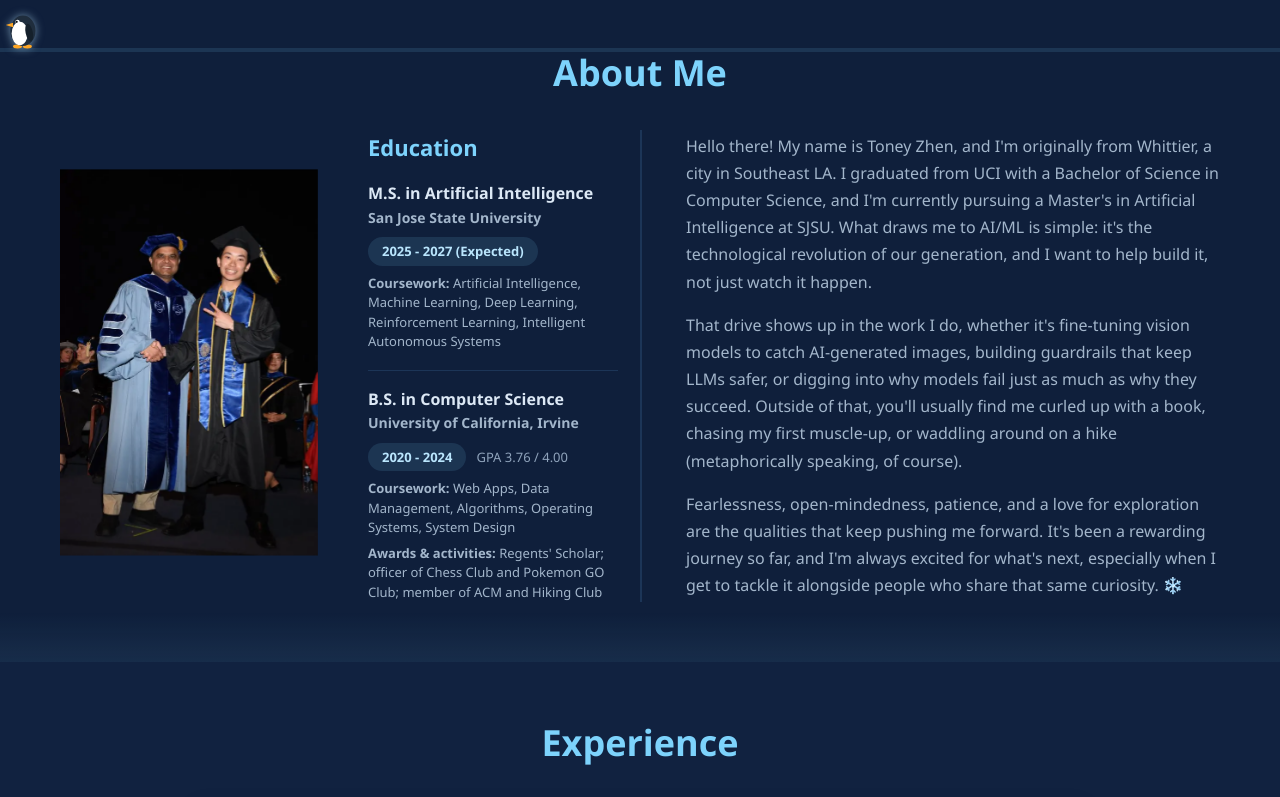
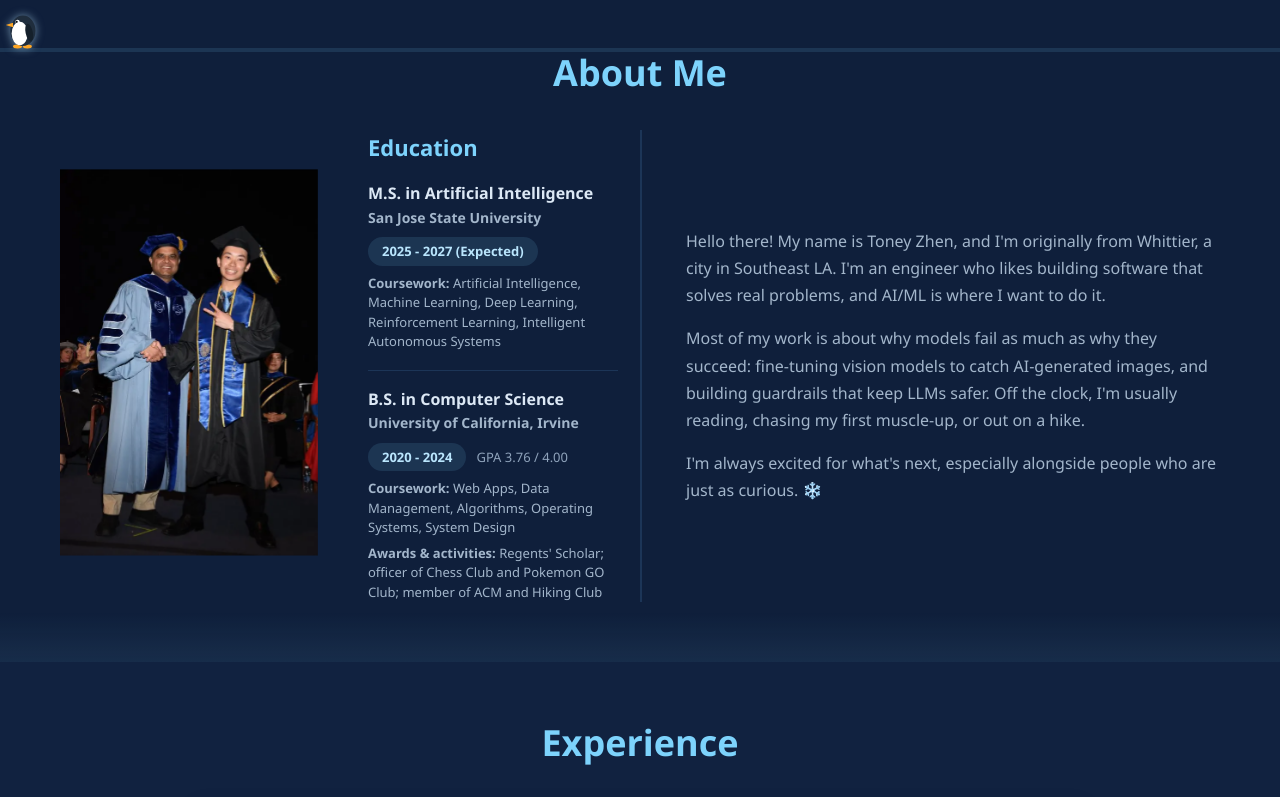
Before and after one commit to toneyzhen/toneyzhen.github.io, a plain HTML site: page index.html in a window 1280 px wide. Shown: the part 748-1545 px from the top of the page. Drawn offline with Linux system fonts and the light colour scheme; no server answers; animation ran at ten frames a second.

Commit message:
Shorten the About section
Co-Authored-By: Claude Opus 5.5 <noreply@anthropic.com>
Claude-Session: https://claude.ai/code/session_01Pg44SP7NJTpWWP1LSeSn6U

```diff
--- a/index.html
+++ b/index.html
@@ -88,22 +88,14 @@
                 </div>
                 <div class="about-text">
                     <p>Hello there! My name is Toney Zhen, and I'm originally from Whittier,
-                        a city in Southeast LA. I graduated from UCI with a Bachelor of
-                        Science in Computer Science, and I'm currently pursuing a Master's
-                        in Artificial Intelligence at SJSU. What draws me to AI/ML is simple:
-                        it's the technological revolution of our generation, and I want to
-                        help build it, not just watch it happen.</p>
-                    <p>That drive shows up in the work I do, whether it's fine-tuning vision
-                        models to catch AI-generated images, building guardrails that keep
-                        LLMs safer, or digging into why models fail just as much as why they
-                        succeed. Outside of that, you'll usually find me curled up with a
-                        book, chasing my first muscle-up, or waddling around on a hike
-                        (metaphorically speaking, of course).</p>
-                    <p>Fearlessness, open-mindedness, patience, and a love for exploration
-                        are the qualities that keep pushing me forward. It's been a
-                        rewarding journey so far, and I'm always excited for what's next,
-                        especially when I get to tackle it alongside people who share that
-                        same curiosity. ❄️</p>
+                        a city in Southeast LA. I'm an engineer who likes building software
+                        that solves real problems, and AI/ML is where I want to do it.</p>
+                    <p>Most of my work is about why models fail as much as why they succeed:
+                        fine-tuning vision models to catch AI-generated images, and building
+                        guardrails that keep LLMs safer. Off the clock, I'm usually reading,
+                        chasing my first muscle-up, or out on a hike.</p>
+                    <p>I'm always excited for what's next, especially alongside people who
+                        are just as curious. ❄️</p>
                 </div>
             </div>
         </div>
```
Also changed, not shown: 1 other file.
